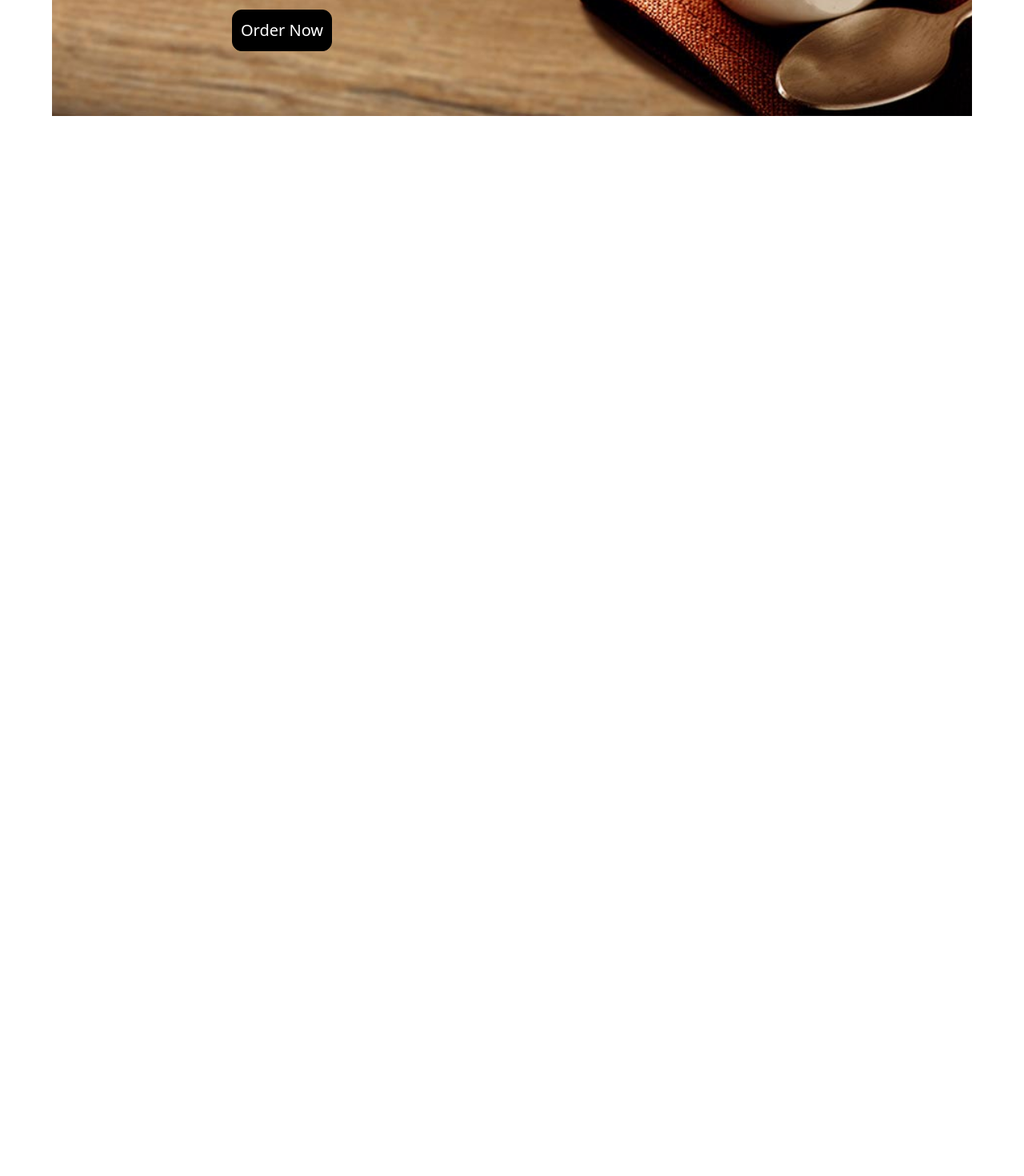
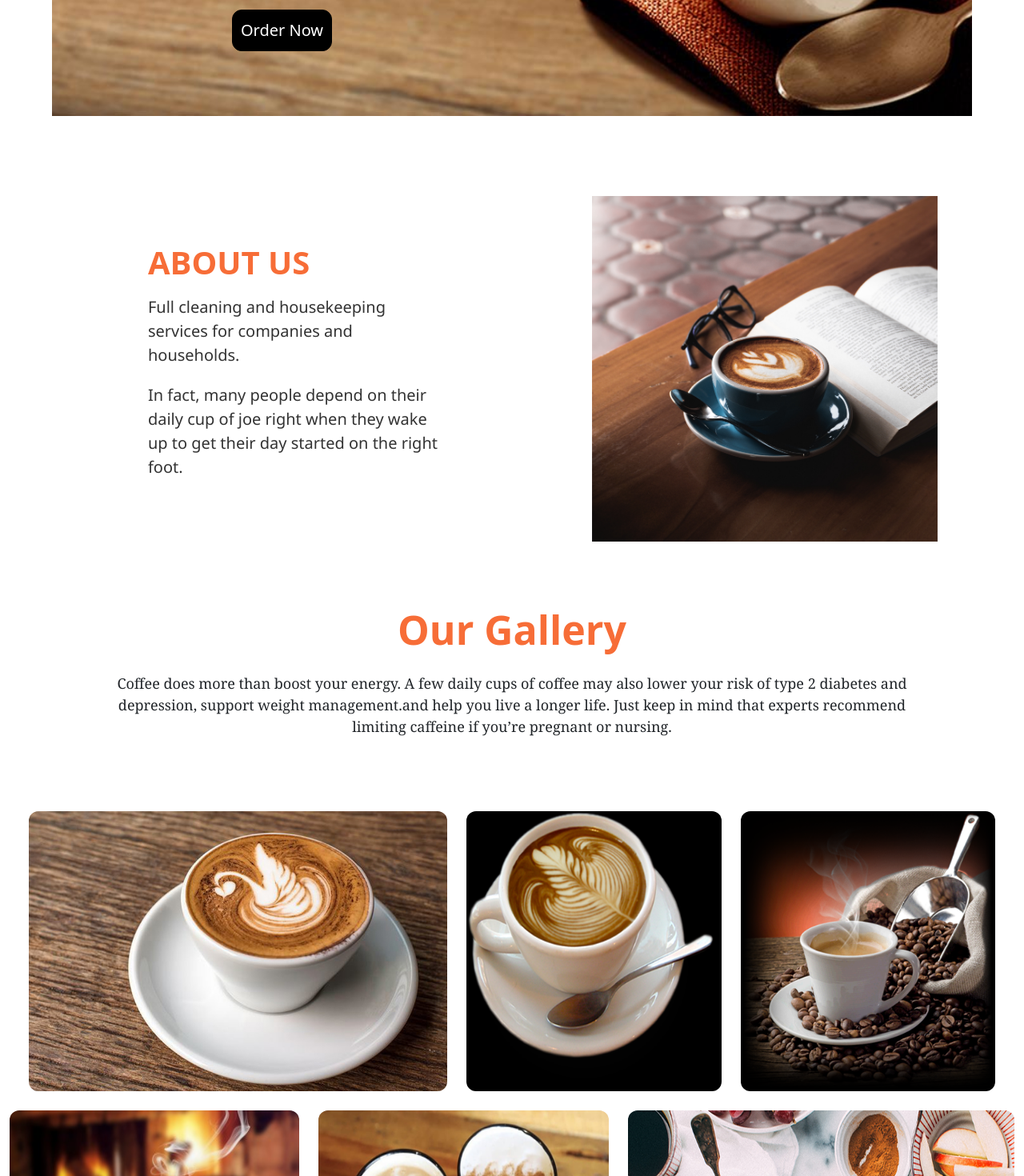
Before and after one commit to aiaaee/GrandCoffee, a React (Create React App) app in the folder Coffee/: page / in a window 1280 px wide. Shown: the part 1330-2800 px from the top of the page at 80% size. Before the commit the page ends 1475 px from the top, so only its background shows below. Built offline with nearby package versions, Linux system fonts and the light colour scheme.

Commit message:
add new files

```diff
--- a/Coffee/src/App.js
+++ b/Coffee/src/App.js
@@ -4,6 +4,8 @@ import React from 'react'
 import Header from './Header/Header'
 import WebCarousel from './Main/Carousel'
 import Intro from './Main/Intro'
+import About from './Main/About'
+import Gallery from './Main/Gallery'
 
 function App(){
     return(
@@ -13,6 +15,8 @@ function App(){
 
             <WebCarousel />
             <Intro />
+            <About />
+            <Gallery />
         </>
     )
 }
--- /dev/null
+++ b/Coffee/src/Main/About.js
@@ -0,0 +1,34 @@
+import React , {useState} from "react"
+import './about.css'
+function About(){
+    const [show , setShow] = useState(false)
+    const ShowMore = () => {
+        setShow(!show)
+    }
+    return(
+        <div class="main_second" >
+            <div class="main_second_left">
+                <div class="main_second_left_ext">
+                    <h2>ABOUT US</h2>
+                    <p>
+                    Full cleaning and housekeeping services for companies and households.
+                    {
+                        show ? <div className="fs-1">...</div> : ""
+                    }
+                    </p>
+                    <p>
+                        <span className={!show? "show_more" : ""}>In fact, many people depend on their daily cup of joe right when they wake up to get their day started on the right foot.</span>
+                    </p>
+                    <button onClick={ShowMore}>{
+                        show? <span>Read More</span>  : <span className="text-white">Read Less</span>
+                    }</button>
+                </div>
+            </div>
+            <div class="main_second_right">
+                <img src="Images/about-img.png" alt="" />
+            </div>
+        </div>
+    )
+}
+
+export default About ;
--- /dev/null
+++ b/Coffee/src/Main/Gallery.css
@@ -0,0 +1,73 @@
+
+.main_third{
+    margin-top: 80px;
+}
+.main_third h1{
+    color: #f76d37;
+    text-align: center;
+    font-size: 50px;
+    font-weight: bold;
+}
+.main_third p{
+    padding-top: 16px;
+    width: 80%;
+    text-align: center;
+    margin: auto;
+    font-size: 18px;
+    font-weight: 100;
+    font-family:Cambria, Cochin, Georgia, Times, 'Times New Roman', serif;
+}
+
+
+.pictures_browser{
+    margin: 80px auto;
+}
+.first_column{
+    display: flex;
+    justify-content: center;
+    margin: auto;
+}
+.first_column img{
+    border-radius: 12px;
+}
+
+.column_position{
+    position: relative;
+    margin: 12px 12px;
+}
+.text{
+    position: absolute;
+    top: 0;
+    width: 100%;
+    height: 99%;
+    border-radius: 12px;
+    margin: 0;
+    padding-bottom: -12px;
+    opacity: 0;
+    background-color: rgb(100, 100, 100, .6);
+    transition: 0.8s all ease;
+}
+.text:hover{
+    opacity: 1;
+}
+.text i{
+    position: absolute;
+    top: 40%;
+    left: 40%;
+    color: white;
+    font-size: 70px;
+}
+.pictures_browser_button{
+    border: 1px solid inherit;
+    font-size: 22px;
+    padding: 15px 45px;
+    border-radius: 12px;
+    color: white;
+    margin: 10px;
+    background-color: #333;
+    cursor: pointer;
+}
+.pictures_browser_button:hover{
+    background-color: #f76d37;
+    transition: 0.5s;
+}
--- /dev/null
+++ b/Coffee/src/Main/Gallery.js
@@ -0,0 +1,101 @@
+import React from "react";
+import './Gallery.css'
+
+function Gallery(){
+    return(
+        <div class="main_third">
+            <div class="Upper_text">
+                <h1>Our Gallery </h1>
+                <p>
+                    Coffee does more than boost your energy. A few daily cups of coffee may also lower your risk of type 2 diabetes and depression, support weight management.and help you live a longer life. Just keep in mind that experts recommend limiting caffeine if you’re pregnant or nursing.
+                </p>
+            </div>
+            <div class="pictures_browser">
+                <div class="first_column">
+                    <div class="column_position">
+                        <img src="Images/Untitled-1-7.jpg" width="100%" height="350px" />
+                            <div class="text">
+                                <a href="#">
+                                    <i class="fa fa-search" aria-hidden="true"></i>
+                                </a>
+                            </div>
+                    </div>
+                    <div class="column_position">
+                        <img src="Images/img-2.png" width="100%" height="350px" />
+                            <div class="text">
+                                <a href="#">
+                                    <i class="fa fa-search" aria-hidden="true"></i>
+                                </a>
+                            </div>
+                    </div>
+                    <div class="column_position">
+                        <img src="Images/img-3.png" width="100%" height="350px" />
+                            <div class="text">
+                                <a href="#">
+                                    <i class="fa fa-search" aria-hidden="true"></i>
+                                </a>
+                            </div>
+                    </div>
+                </div>
+                <div class="first_column">
+                    <div class="column_position">
+                        <img src="Images/img-4.png" width="100%" height="350px" />
+                            <div class="text">
+                                <a href="#">
+                                    <i class="fa fa-search" aria-hidden="true"></i>
+                                </a>
+                            </div>
+                    </div>
+                    <div class="column_position">
+                        <img src="Images/img-5.png" width="100%" height="350px" />
+                            <div class="text">
+                                <a href="#">
+                                    <i class="fa fa-search" aria-hidden="true"></i>
+                                </a>
+                            </div>
+                    </div>
+                    <div class="column_position">
+                        <img src="Images/img-6.png" width="100%" height="350px" />
+                            <div class="text">
+                                <a href="#">
+                                    <i class="fa fa-search" aria-hidden="true"></i>
+                                </a>
+                            </div>
+                    </div>
+                </div>
+                <div class="first_column">
+                    <div class="column_position">
+                        <img src="Images/img-7.png" width="100%" height="350px" />
+                            <div class="text">
+                                <a href="#">
+                                    <i class="fa fa-search" aria-hidden="true"></i>
+                                </a>
+                            </div>
+                    </div>
+                    <div class="column_position">
+                        <img src="Images/img-8.png" width="100%" height="350px" />
+                            <div class="text">
+                                <a href="#">
+                                    <i class="fa fa-search" aria-hidden="true"></i>
+                                </a>
+                            </div>
+                    </div>
+                    <div class="column_position">
+                        <img src="Images/img-9.png" width="100%" height="350px" />
+                            <div class="text">
+                                <a href="#">
+                                    <i class="fa fa-search" aria-hidden="true"></i>
+                                </a>
+                            </div>
+                    </div>
+                </div>
+                <center>
+                    <button class="pictures_browser_button">See more</button>
+                </center>
+            </div>
+        </div>
+    )
+}
+
+
+export default Gallery ;
--- /dev/null
+++ b/Coffee/src/Main/about.css
@@ -0,0 +1,70 @@
+
+
+.main_second{
+    margin-top: 100px;
+}
+.main_second_left_ext{
+    width: 50%;
+    margin: auto;
+}
+.main_second_left{
+    width: 100%;
+}
+.main_second_left p{
+    margin: auto;
+    color: #333;
+    margin-bottom: 20px;
+    font-size: 20px;
+    font-weight: 400;
+    font-family:'Segoe UI', Tahoma, Geneva, Verdana, sans-serif ;
+}
+.main_second_left h2{
+    color: #f76d37;
+    font-weight: bolder;
+    font-size: 40px;
+    text-align: left;
+    margin-bottom: 17px;
+}
+
+.main_second_left_ext button{
+    margin-top: 16px;
+    background-color: black;
+    border-radius: 8px;
+    color: white;
+    font-size: 20px;
+    padding: 15px;
+}
+.main_second_left_ext button{
+    display: none;
+}
+.main_second{
+    display: flex;
+    flex-direction: row;
+    justify-content: center;
+    align-items: center;
+}
+.main_second_right{
+    max-width: 50%;
+}
+.main_second_right img{
+    max-width: 80%;
+    height: auto;
+}
+@media screen and (max-width:980px) {
+    .main_second_left h2{
+        font-size: 30px;
+        overflow-y: hidden;
+    }
+    .main_second_left p{
+        font-size: 17px;
+    }
+    .main_second_left button{
+        display: block;
+        font-size: 17px;
+        padding: 10px;
+        margin-top: 0;
+    }
+    .show_more{
+        display: none;
+    }
+}
```
Also changed, not shown: Coffee/src/Main/style.css (+1 -18 lines), Coffee/src/Main/Intro.js (indentation only).
